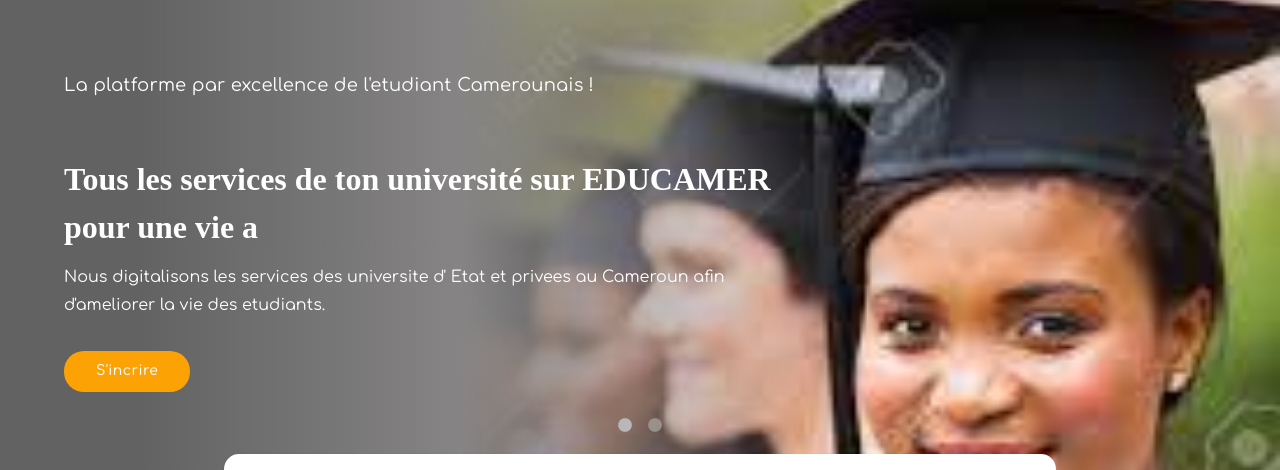
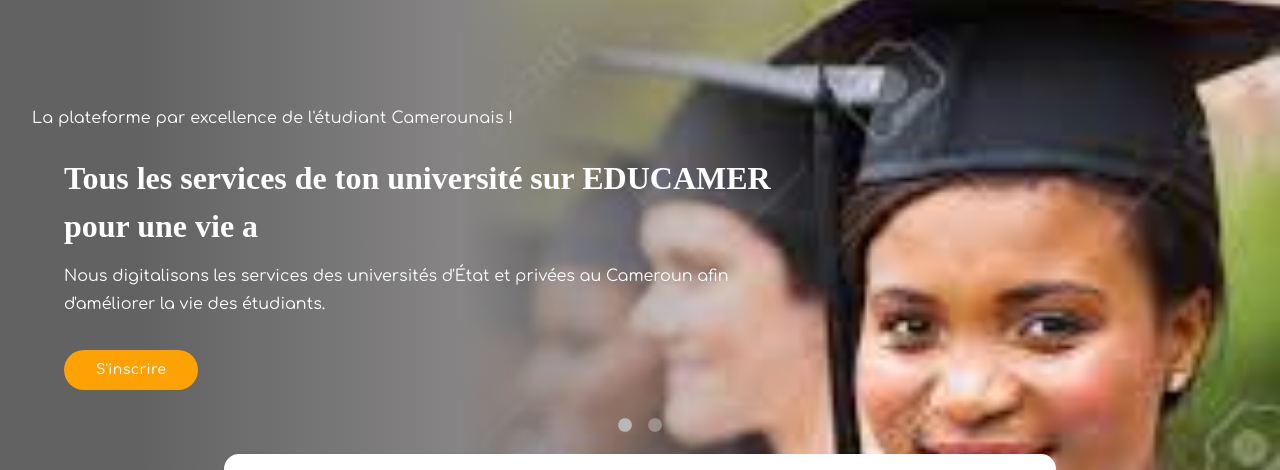
Before and after one commit to fossifrank2001/etucamer, a React (Create React App) app: page / in a window 1280 px wide. Shown: the part 139-609 px from the top of the page. Built offline with nearby package versions, Linux system fonts and the light colour scheme; a web font is replaced by a local one.

Commit message:
add animation to home page with aos(animation on scroll)

```diff
--- a/src/assets/css/web/login.css
+++ b/src/assets/css/web/login.css
@@ -104,4 +104,7 @@
     .login .login-logo-mobile{
         display: flex!important;
     }
+    .login .css-k4qjio-MuiFormHelperText-root.Mui-error {
+        font-size: 6px !important;
+    }
 }
--- a/src/assets/css/web/navbar.css
+++ b/src/assets/css/web/navbar.css
@@ -79,7 +79,7 @@
     width: 100%;
     height: 75px;
     background-color: white;
-    box-shadow: 0 3px 5px lightgray;
+    box-shadow: 0 1px 2px lightgray;
 }
 .second_bloc_nav .links{
     display: flex;
--- a/src/assets/css/web/registration.css
+++ b/src/assets/css/web/registration.css
@@ -201,6 +201,9 @@
         grid-template-columns: repeat(2, minmax(0, 1fr))!important; /* Une seule colonne */
         justify-content: center;
     }
+    .wrapper-list-institute.last-slide{
+        padding: 16px 1px!important;
+    }
     .btn-new-student{
         flex-direction: column!important;
         padding: 0 24px;
@@ -224,4 +227,7 @@
     .btn-new-student hr{
         display: none;
     }
+    .registration .css-k4qjio-MuiFormHelperText-root.Mui-error{
+        font-size: 6px!important;
+    }
 }
--- a/src/pages/web/AboutUs.js
+++ b/src/pages/web/AboutUs.js
@@ -3,10 +3,12 @@
 import {Box, Container, Typography} from "@mui/material";
 export default function AboutUs() {
     return (
-        <Box component='section' id='A-propos-de-nous' position='relative' className='about-us'>
+        <Box  component='section' id='A-propos-de-nous' position='relative' className='about-us'>
             <Typography variant='h5'>A propos de nous</Typography>
             <Box className='container' sx={{backgroundColor:"var(--secondary)", color:"var(--dark)"}}>
-                <Box  className='wrapper-about-us'>
+                <Box data-aos="flip-left"
+                     data-aos-easing="ease-out-cubic"
+                     data-aos-duration="4000"  className='wrapper-about-us'>
                     <span style={{fontSize: '24px', color:'var(--standard)'}}>ETUCAMER </span> est une platfrome digital inovante concue dans le but
                     pour faciliter et ameliorer la vie des etudiants au Cameroun. Elle offre la fonctionnalites uniqueset des services essentielles
                     pour les etudiants ce qui rend leur vie beaucoup plus simple et fluide.
--- a/src/pages/web/Home.js
+++ b/src/pages/web/Home.js
@@ -1,18 +1,28 @@
-import React, {useEffect, useState} from 'react'
-import {Box, Button, Card, CardContent, CardHeader, Grid, Typography} from "@mui/material";
-import  '../../assets/css/web/home.css'
-import img1 from '../../assets/images/banner1.jpg'
-import img2 from '../../assets/images/banner2.jpg'
-import promoteur from '../../assets/images/promoteur.png'
+import React, { useEffect, useRef, useState } from 'react';
+import {
+    Box,
+    Button,
+    Card,
+    CardContent,
+    CardHeader,
+    Grid,
+    Typography,
+} from '@mui/material';
+import '../../assets/css/web/home.css';
+import img1 from '../../assets/images/banner1.jpg';
+import img2 from '../../assets/images/banner2.jpg';
+import promoteur from '../../assets/images/promoteur.png';
 import Slider from 'react-slick';
 import 'slick-carousel/slick/slick.css';
 import 'slick-carousel/slick/slick-theme.css';
-import AboutUs from "./AboutUs";
-import OurContact from "./OurContact";
-import OurPartner from "./OurPartner";
-import Testimony from "./Testimony";
-import {useNavigate} from "react-router-dom";
-import {REGISTER_URL} from "../../components/utils/utilsFunction";
+import AboutUs from './AboutUs';
+import OurContact from './OurContact';
+import OurPartner from './OurPartner';
+import Testimony from './Testimony';
+import { useNavigate } from 'react-router-dom';
+import { REGISTER_URL } from '../../components/utils/utilsFunction';
+import AOS from 'aos';
+import 'aos/dist/aos.css'; // Import AOS styles
 
 const texts = [
     "Tous les services de ton université sur EDUCAMER pour une vie académique plus facile.",
@@ -22,7 +32,8 @@
 ];
 
 export default function Home() {
-    const navigate = useNavigate()
+    const animationRef = useRef(null);
+    const navigate = useNavigate();
     const [currentText, setCurrentText] = useState('');
     const [textIndex, setTextIndex] = useState(0);
     const [isDeleting, setIsDeleting] = useState(false);
@@ -54,8 +65,12 @@
     }, [currentText, isDeleting, textIndex]);
 
     useEffect(() => {
-        document.title = 'ETUCAMER | Home'
+        document.title = 'ETUCAMER | Home';
+        AOS.init({
+            duration: 1000, // Specify the animation duration in milliseconds
+        });
     }, []);
+
 
     const settings = {
         dots: true,
@@ -63,68 +78,158 @@
         speed: 500,
         slidesToShow: 1,
         slidesToScroll: 1,
-        fade: true, // Activez l'effet de fondu
-        cssEase: 'linear', // Utilisez 'linear' pour un fondu uniforme
+        fade: true, // Enable fade effect
+        cssEase: 'linear', // Use 'linear' for a uniform fade
         autoplay: true, // Enable autoplay
         autoplaySpeed: 3000,
     };
-    const handleClick = ()=>{
-        navigate(REGISTER_URL)
-    }
+
+    const handleClick = () => {
+        navigate(REGISTER_URL);
+    };
+
     return (
-        <Box component='main'>
-            <Box component='section' position='relative' className='baniere'>
-                <Grid container className='container'>
-                    <Grid item xs={12} md={4} className='box-1'></Grid>
-                    <Grid item xs={0} md={8} className='box-2'>
-                        <Slider  {...settings}>
-                            <div >
-                                <img src={img1} alt='car0usel-image' style={{objectFit:"cover", objectPosition:'center', width:'100%', height:'100%'}}/>
+        <Box component="main" ref={animationRef}>
+            <Box component="section" position="relative" className="baniere">
+                <Grid container className="container">
+                    <Grid item xs={12} md={4} className="box-1"></Grid>
+                    <Grid item xs={0} md={8} className="box-2">
+                        <Slider {...settings}>
+                            <div>
+                                <img
+                                    src={img1}
+                                    alt="carousel-image"
+                                    style={{
+                                        objectFit: 'cover',
+                                        objectPosition: 'center',
+                                        width: '100%',
+                                        height: '100%',
+                                    }}
+                                />
                             </div>
-                            <div >
-                                <img src={img2} alt='car0usel-image' style={{objectFit:"cover", objectPosition:'center', width:'100%', height:'100%'}}/>
+                            <div>
+                                <img
+                                    src={img2}
+                                    alt="carousel-image"
+                                    style={{
+                                        objectFit: 'cover',
+                                        objectPosition: 'center',
+                                        width: '100%',
+                                        height: '100%',
+                                    }}
+                                />
                             </div>
                         </Slider>
                     </Grid>
                 </Grid>
 
-                 <Grid container className='wrapper'>
-                     <Grid display='flex' flexDirection='column' item xs={12} md={8} position='absolute' top='0' left='0' width='100%' height='100%' className='wrapper-carousel-text'>
-                         <Typography className='remark' color='var(--standard)' composant='span'>La platforme par excellence de l'etudiant Camerounais !</Typography>
-                         <Grid container className=''>
-                             <Grid className='' item xs={12} md={10}>
-                                 <Box className='container-box'>
-                                     <Typography className='high-text' color='var(--standard)' variant='h5'>
-                                         {currentText}
+                <Grid container className="wrapper">
+                    <Grid
+                        display="flex"
+                        flexDirection="column"
+                        item
+                        xs={12}
+                        md={8}
+                        position="absolute"
+                        top="0"
+                        left="0"
+                        width="100%"
+                        height="100%"
+                        className="wrapper-carousel-text"
+                    >
+                        <Typography
+                            className="remark"
+                            color="var(--standard)"
+                            component="span"
+
+                            data-aos="zoom-in-up"
+                            data-aos-duration="8000"
+                        >
+                            La plateforme par excellence de l'étudiant Camerounais !
+                        </Typography>
+                        <Grid container className="">
+                            <Grid className="" item xs={12} md={10}>
+                                <Box className="container-box">
+                                    <Typography
+                                        className="high-text"
+                                        color="var(--standard)"
+                                        variant="h5"
+
+                                        data-aos="zoom-in-up"
+                                        data-aos-duration="8000"
+                                    >
+                                        {currentText}
                                     </Typography>
-                                    <Box className='low-text' color='var(--standard)'  component='div'>
-                                        Nous digitalisons les services des universite d' Etat et privees au Cameroun afin d'ameliorer la vie des etudiants.
+                                    <Box
+                                        className="low-text"
+                                        color="var(--standard)"
+                                        component="div"
+
+                                        data-aos="zoom-in-up"
+                                        data-aos-duration="8000"
+                                    >
+                                        Nous digitalisons les services des universités d'État et
+                                        privées au Cameroun afin d'améliorer la vie des étudiants.
                                     </Box>
-                                    <Button onClick={handleClick} sx={{textTransform:"initial"}} className='register-btn'>S'incrire</Button>
+                                    <Button
+                                        onClick={handleClick}
+                                        sx={{ textTransform: 'initial' }}
+                                        className="register-btn"
+                                    >
+                                        S'inscrire
+                                    </Button>
                                 </Box>
                             </Grid>
                         </Grid>
                     </Grid>
                 </Grid>
             </Box>
-            <Box className='promoteur-infos'>
-                <Card className='card' sx={{hight:"fit-content"}}>
+            <Box className="promoteur-infos">
+                <Card className="card" sx={{ height: 'fit-content' }}>
                     <CardHeader
                         title="Mot de bienvenue du promoteur"
-                        sx={{textAlign:"center"}}
-                        className='card-header'
+                        sx={{ textAlign: 'center' }}
+                        className="card-header"
                     />
-                    <CardContent sx={{padding:'0!important'}}>
-                        <Grid  container>
+                    <CardContent sx={{ padding: '0!important' }}>
+                        <Grid container>
                             <Grid xs={12} md={5} item>
-                                <Box style={{width:"100%", height:'89.25%'}}><img src={promoteur} alt='promteur-img' style={{width:"100%", height:'100%', objectFit:"cover", objectPosition:'center'}} /></Box>
-                                <Box className='promoteur' sx={{textAlign:"center", fontWeight:"bolder", lineHeight:"1.2em", fontSize:'24px'}}>Samuel DIMOU</Box>
+                                <Box
+                                    style={{
+                                        width: '100%',
+                                        height: '89.25%',
+                                    }}
+                                >
+                                    <img
+                                        src={promoteur}
+                                        alt="promteur-img"
+                                        style={{
+                                            width: '100%',
+                                            height: '100%',
+                                            objectFit: 'cover',
+                                            objectPosition: 'center',
+                                        }}
+                                    />
+                                </Box>
+                                <Box
+                                    className="promoteur"
+                                    sx={{
+                                        textAlign: 'center',
+                                        fontWeight: 'bolder',
+                                        lineHeight: '1.2em',
+                                        fontSize: '24px',
+                                    }}
+                                >
+                                    Samuel DIMOU
+                                </Box>
                             </Grid>
-                            <Grid xs={12} md={7} item className='wrapper-image-promoteur'>
+                            <Grid xs={12} md={7} item className="wrapper-image-promoteur">
                                 <Box>
                                     <Typography variant="body2" color="var(--standard)">
-                                        Bienvenue au etudiants du cameroun a EDUCAMER, votre platform numerique qui simplifie la vie de etudiants! Nous sommes honore de vous offrir des services qui comblent vos besoins
-                                        tout au long de votre parcour.
+                                        Bienvenue aux étudiants du Cameroun sur EDUCAMER, votre
+                                        plateforme numérique qui simplifie la vie des étudiants! Nous
+                                        sommes honorés de vous offrir des services qui comblent vos
+                                        besoins tout au long de votre parcours.
                                     </Typography>
                                 </Box>
                             </Grid>
@@ -132,10 +237,10 @@
                     </CardContent>
                 </Card>
             </Box>
-            <AboutUs/>
+            <AboutUs />
             <Testimony />
             <OurPartner />
             <OurContact />
         </Box>
-    )
+    );
 }
--- a/src/pages/web/OurPartner.js
+++ b/src/pages/web/OurPartner.js
@@ -36,13 +36,13 @@
                         <Typography variant='body1'>Decouvrez nos partenaires exclusifs.Ils nous ont fait confiance !</Typography>
 
                         <Slider {...settings}>
-                            <Box>
+                            <Box data-aos="fade-left">
                                 <img src={ud} alt="Image 1" />
                             </Box>
-                            <Box>
+                            <Box data-aos="fade-left">
                                 <img src={uy} alt="Image 2" />
                             </Box>
-                            <Box>
+                            <Box data-aos="fade-left">
                                 <img src={iuc} alt="Image 3" />
                             </Box>
                         </Slider>
--- a/src/pages/web/auth/Registration.js
+++ b/src/pages/web/auth/Registration.js
@@ -61,6 +61,8 @@
         diplome:'',
         birth_day:null,
         birth_place:'',
+        password:'',
+        password_confirmation:'',
     }
     const [data, setData] = useState(initialValues)
     const validationOneSchema = Yup.object({
```
Also changed, not shown: src/components/partials/web/Footer.js (+16 -10 lines), src/pages/web/OurContact.js (+6 -6 lines), 1 other file (tests, documents, lock files or other folders).
